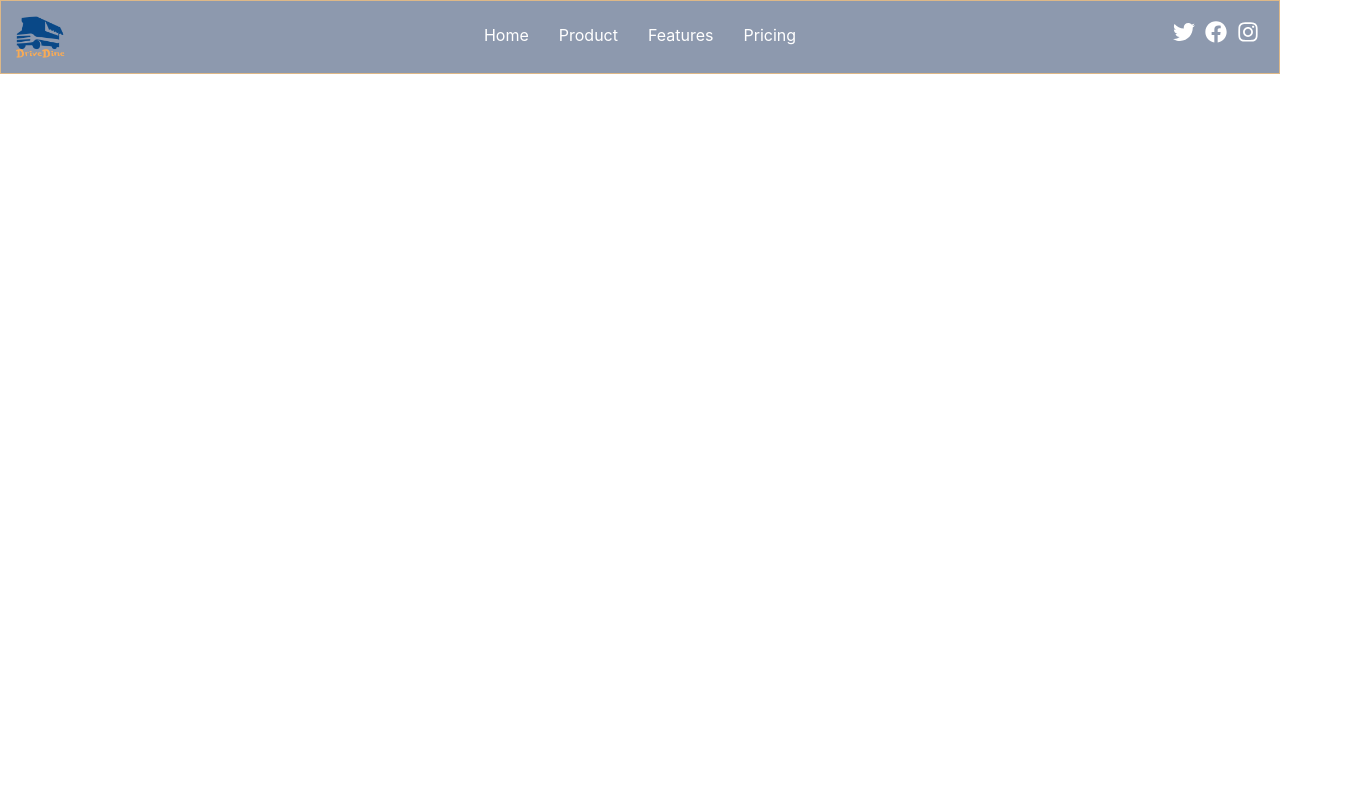
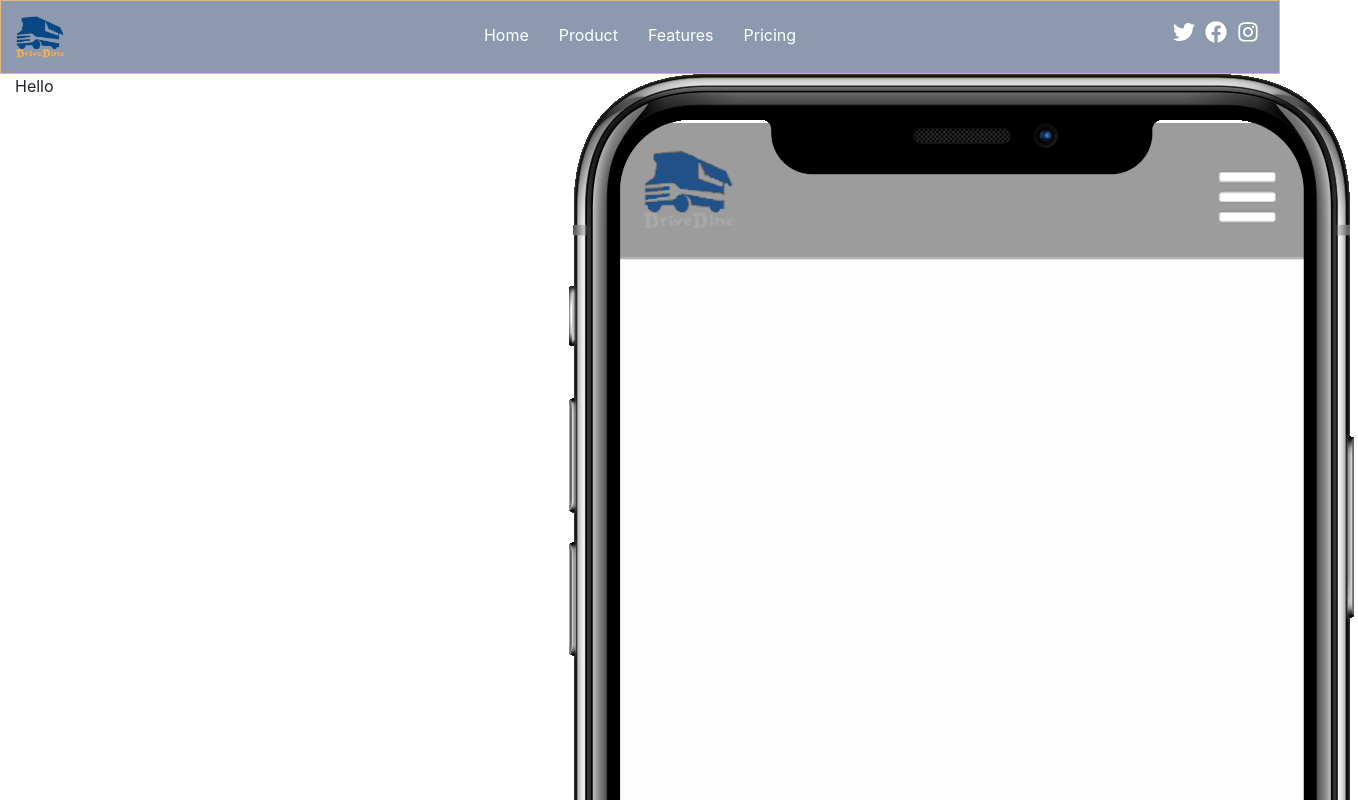
Before and after one commit to magnicent-8-node-react/drivedine, a React (Create React App) app: page / in a window 1280 px wide. Shown: the top 800 px of the page, 1358 px wide, since content can reach past the window. Built offline with nearby package versions, Linux system fonts and the light colour scheme.

Commit message:
Added: Landing component

```diff
--- a/src/components/pages/home/home.js
+++ b/src/components/pages/home/home.js
@@ -3,12 +3,14 @@ import React, { Component } from 'react'
 
 // Components
 import Header from './header'
+import Landing from './landing'
 
 export default class home extends Component {
     render() {
         return (
             <div>
                 <Header />
+                <Landing />
             </div>
         )
     }
```
